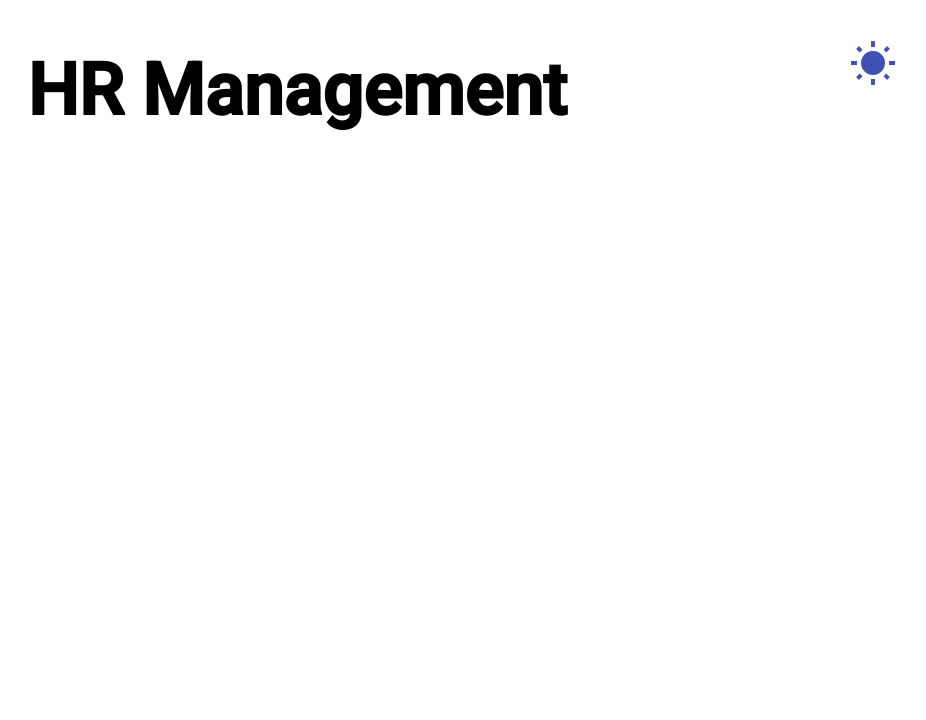
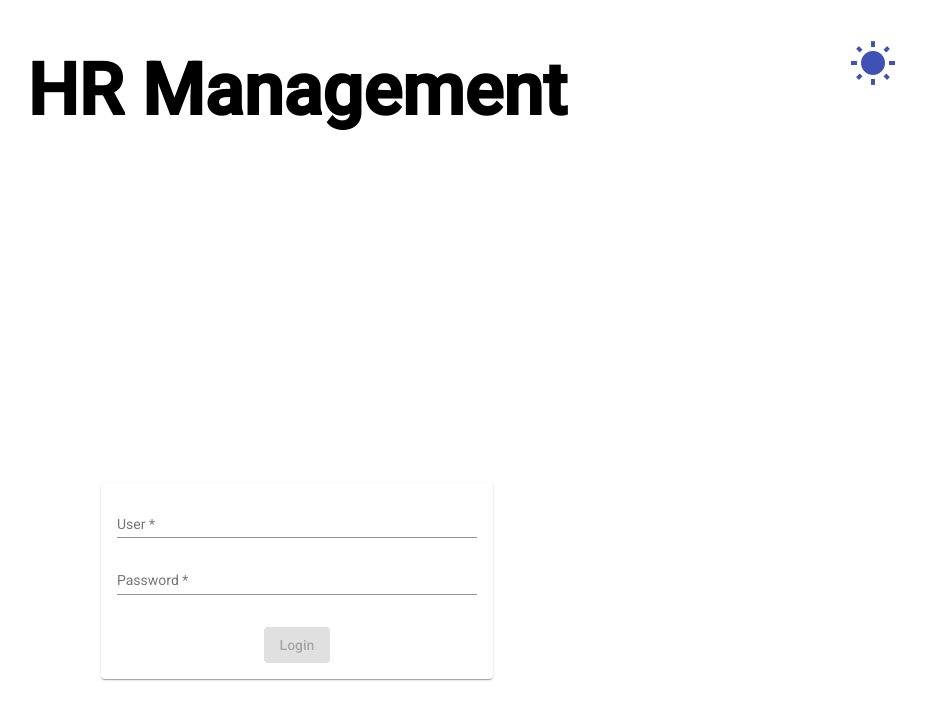
Before and after one commit to ps-rschantl/hr-management, an Angular app: page /login in a window 1280 px wide. Shown: the top 720 px of the page, without its empty margins (343-1269 px from the left). Built offline with nearby package versions, Linux system fonts and the light colour scheme.

Commit message:
basic login form

```diff
--- a/src/app/app.module.ts
+++ b/src/app/app.module.ts
@@ -5,9 +5,12 @@ import { LoginComponent } from './login/login.component';
 import { NotFoundComponent } from './not-found/not-found.component';
 import { OverlayModule } from '@angular/cdk/overlay';
 import { NgModule } from '@angular/core';
+import { ReactiveFormsModule } from '@angular/forms';
 import { MatButtonModule } from '@angular/material/button';
 import { MatCardModule } from '@angular/material/card';
+import { MatFormFieldModule } from '@angular/material/form-field';
 import { MatIconModule } from '@angular/material/icon';
+import { MatInputModule } from '@angular/material/input';
 import { BrowserModule } from '@angular/platform-browser';
 import { BrowserAnimationsModule } from '@angular/platform-browser/animations';
 
@@ -21,6 +24,9 @@ import { BrowserAnimationsModule } from '@angular/platform-browser/animations';
     MatButtonModule,
     OverlayModule,
     MatIconModule,
+    MatInputModule,
+    MatFormFieldModule,
+    ReactiveFormsModule,
   ],
   providers: [],
   bootstrap: [AppComponent],
--- a/src/app/login/login.component.html
+++ b/src/app/login/login.component.html
@@ -0,0 +1,16 @@
+<mat-card class="login">
+  <mat-card-content>
+    <form [formGroup]="loginForm" (ngSubmit)="onSubmit()">
+      <mat-form-field>
+        <input matInput formControlName="username" placeholder="User" required />
+      </mat-form-field>
+      <mat-form-field>
+        <input matInput formControlName="password" placeholder="Password" type="password" />
+      </mat-form-field>
+
+      <button type="submit" mat-raised-button color="primary" [disabled]="!loginForm.valid">
+        Login
+      </button>
+    </form>
+  </mat-card-content>
+</mat-card>
--- a/src/app/login/login.component.scss
+++ b/src/app/login/login.component.scss
@@ -0,0 +1,20 @@
+:host {
+  display: flex;
+  justify-content: center;
+  align-items: center;
+  height: 100%;
+}
+
+.login {
+  width: 100%;
+  max-width: 360px;
+
+  form {
+    display: flex;
+    flex-direction: column;
+
+    button[type='submit'] {
+      margin: 15px auto 0;
+    }
+  }
+}
--- a/src/app/login/login.component.ts
+++ b/src/app/login/login.component.ts
@@ -1,4 +1,5 @@
 import { Component, OnInit } from '@angular/core';
+import { FormBuilder, Validators } from '@angular/forms';
 
 @Component({
   selector: 'app-login',
@@ -6,7 +7,18 @@ import { Component, OnInit } from '@angular/core';
   styleUrls: ['./login.component.scss'],
 })
 export class LoginComponent implements OnInit {
-  constructor() {}
+  hide = true;
+  loginForm = this.fb.group({
+    username: ['', Validators.required],
+    password: ['', Validators.required],
+  });
+
+  constructor(private fb: FormBuilder) {}
 
   ngOnInit() {}
+
+  onSubmit() {
+    console.log(this.loginForm.value);
+    console.log(this.loginForm);
+  }
 }
```
